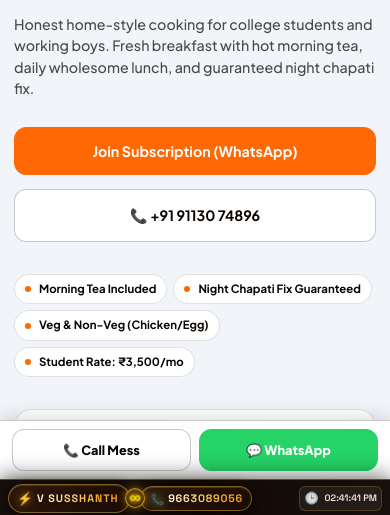
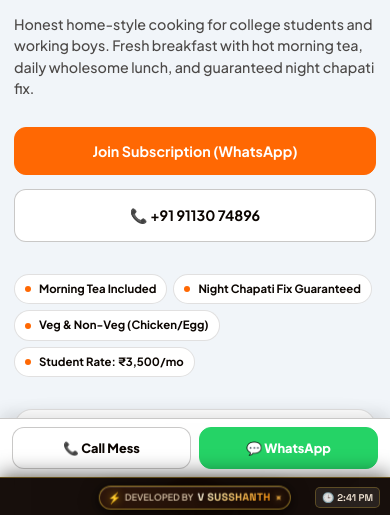
Before and after one commit to websitesses-wq/Manjunath_Boys_Mess, a plain HTML site: page index.html in a window 390 px wide. Shown: the part 327-842 px from the top of the page. Drawn offline with Linux system fonts and the light colour scheme.

Commit message:
Fix Android taskbar: center dev name, right-align live clock, hide phone pill on mobile

```diff
--- a/index.html
+++ b/index.html
@@ -29,7 +29,7 @@
     href="https://fonts.googleapis.com/css2?family=Plus+Jakarta+Sans:wght@400;500;600;700;800&family=Space+Grotesk:wght@600;700&display=swap"
     rel="stylesheet">
 
-  <link rel="stylesheet" href="style.css?v=1.4">
+  <link rel="stylesheet" href="style.css?v=1.7">
 </head>
 
 <body>
--- a/js/app.js
+++ b/js/app.js
@@ -490,10 +490,11 @@ function initTaskbarClock() {
 
   function updateClock() {
     const now = new Date();
+    const isMobile = window.innerWidth <= 768;
     clockEl.textContent = now.toLocaleTimeString('en-US', {
-      hour: '2-digit',
+      hour: 'numeric',
       minute: '2-digit',
-      second: '2-digit',
+      second: isMobile ? undefined : '2-digit',
       hour12: true
     });
   }
--- a/style.css
+++ b/style.css
@@ -2006,97 +2006,174 @@ a {
   transform: translateY(-1px);
 }
 
-/* Responsive adjustments for mobile and small viewports */
+/* ==========================================================================
+   RESPONSIVE ADJUSTMENTS FOR TASKBAR (Desktop vs Android/Mobile)
+   ========================================================================== */
+
+/* Tablet & Intermediate Views */
 @media (max-width: 900px) {
   .taskbar-left {
-    display: none;
-  }
+    display: none !important;
+  }
+}
+
+/* Android & Mobile Phones: Only Developer Name in Middle & Live Time on Right */
+@media (max-width: 768px) {
+  .dev-taskbar {
+    height: 40px;
+    width: 100%;
+    left: 0;
+    right: 0;
+    bottom: 0;
+  }
+
+  .dev-taskbar-inner {
+    position: relative !important;
+    display: flex !important;
+    align-items: center !important;
+    justify-content: flex-end !important; /* Pushes clock to right */
+    width: 100% !important;
+    max-width: 100% !important;
+    height: 100% !important;
+    padding: 0 10px !important;
+    box-sizing: border-box !important;
+  }
+
+  /* 1. Left side branding hidden on Android */
+  .taskbar-left {
+    display: none !important;
+  }
+
+  /* 2. Developer Name: Perfectly in the Middle */
   .taskbar-center {
-    flex: 1;
-    justify-content: flex-start;
-  }
-}
-
-@media (max-width: 680px) {
-  .dev-taskbar {
-    height: 38px;
-  }
-  .dev-taskbar-inner {
-    padding: 0 8px;
-    gap: 6px;
-  }
-  .dev-credit-pill {
-    padding: 3px 8px;
-    gap: 4px;
-    white-space: nowrap !important;
+    position: absolute !important;
+    left: 50% !important;
+    top: 50% !important;
+    transform: translate(-50%, -50%) !important;
+    display: flex !important;
+    align-items: center !important;
+    justify-content: center !important;
+    z-index: 2 !important;
+    pointer-events: auto !important;
+  }
+
+  .dev-infinity-wrapper {
+    display: inline-flex !important;
+    align-items: center !important;
+    justify-content: center !important;
+    filter: drop-shadow(0 2px 8px rgba(0, 0, 0, 0.5));
+  }
+
+  /* Center Capsule: "Developed by V SUSSHANTH" */
+  .dev-pill-left {
     display: inline-flex !important;
     flex-direction: row !important;
-    flex-wrap: nowrap !important;
-  }
+    align-items: center !important;
+    gap: 4px !important;
+    padding: 3px 8px !important;
+    border-radius: 9999px !important;
+    background: linear-gradient(135deg, rgba(48, 24, 12, 0.96) 0%, rgba(26, 12, 5, 0.98) 100%) !important;
+    border: 1.5px solid rgba(212, 175, 55, 0.6) !important;
+    white-space: nowrap !important;
+    flex-shrink: 0 !important;
+  }
+
+  /* "Developed by" visible on Android */
   .dev-label {
-    display: none;
-  }
+    display: inline !important;
+    font-size: 0.60rem !important;
+    font-weight: 600 !important;
+    color: #D6C2A7 !important;
+    letter-spacing: 0.1px !important;
+    text-transform: uppercase !important;
+    white-space: nowrap !important;
+  }
+
   .dev-name {
-    font-size: 0.76rem;
-    white-space: nowrap;
-  }
-  .dev-phone-num {
-    font-size: 0.74rem;
-    white-space: nowrap;
-  }
-  .phone-badge-icon {
-    font-size: 0.72rem;
-  }
+    font-size: 0.70rem !important;
+    font-weight: 800 !important;
+    letter-spacing: 0.4px !important;
+    white-space: nowrap !important;
+  }
+
+  .dev-badge-icon {
+    font-size: 0.70rem !important;
+  }
+
+  .dev-sparkle {
+    font-size: 0.60rem !important;
+    display: inline-block !important;
+  }
+
+  /* Hidden on Android as requested: Only name in middle and time on right */
+  .dev-infinity-connector {
+    display: none !important;
+  }
+
+  .dev-pill-right {
+    display: none !important;
+  }
+
+  .taskbar-action-btn {
+    display: none !important;
+  }
+
+  /* 3. Live Time on the Right Side (Same as Laptop Version) */
+  .taskbar-right {
+    display: flex !important;
+    align-items: center !important;
+    justify-content: flex-end !important;
+    z-index: 1 !important;
+  }
+
+  .taskbar-clock-box {
+    display: inline-flex !important;
+    align-items: center !important;
+    gap: 3px !important;
+    font-size: 0.65rem !important;
+    font-weight: 600 !important;
+    color: #F5E8D8 !important;
+    background: rgba(255, 255, 255, 0.08) !important;
+    border: 1px solid rgba(212, 175, 55, 0.3) !important;
+    padding: 2px 6px !important;
+    border-radius: 5px !important;
+    white-space: nowrap !important;
+    flex-shrink: 0 !important;
+  }
+
+  .clock-icon {
+    font-size: 0.66rem !important;
+    opacity: 0.85;
+  }
+
+  /* Quick action buttons sit right above developer taskbar */
+  .mobile-bottom-actions {
+    bottom: 40px !important;
+  }
+
+  body {
+    padding-bottom: calc(70px + 40px) !important;
+  }
+}
+
+/* Extra Compact Android Devices (< 360px) */
+@media (max-width: 360px) {
   .dev-pill-left {
-    padding-right: 10px;
-  }
-  .dev-pill-right {
-    padding-left: 10px;
-  }
-  .dev-infinity-connector {
-    width: 20px;
-    height: 20px;
-    margin: 0 -5px;
-  }
-  .infinity-symbol {
-    font-size: 0.96rem;
-  }
+    padding: 2px 6px !important;
+    gap: 3px !important;
+  }
+
+  .dev-label {
+    font-size: 0.56rem !important;
+  }
+
+  .dev-name {
+    font-size: 0.66rem !important;
+  }
+
   .taskbar-clock-box {
-    font-size: 0.68rem;
-    padding: 2px 6px;
-    white-space: nowrap;
-  }
-  .taskbar-action-btn {
-    display: none;
-  }
-  .mobile-bottom-actions {
-    bottom: 38px;
-  }
-}
-
-@media (max-width: 440px) {
-  .dev-name {
-    font-size: 0.72rem;
-  }
-  .dev-phone-num {
-    font-size: 0.72rem;
-  }
-  .dev-sparkle {
-    display: none;
-  }
-  .taskbar-clock-box {
-    font-size: 0.62rem;
-    padding: 2px 4px;
-  }
-}
-
-@media (max-width: 380px) {
-  .taskbar-clock-box {
-    display: none;
-  }
-  .taskbar-center {
-    justify-content: center;
-    width: 100%;
+    font-size: 0.60rem !important;
+    padding: 2px 4px !important;
   }
 }
 
```
Also changed, not shown: verify_v17_390.png (added), verify_v17_desk.png (added).
